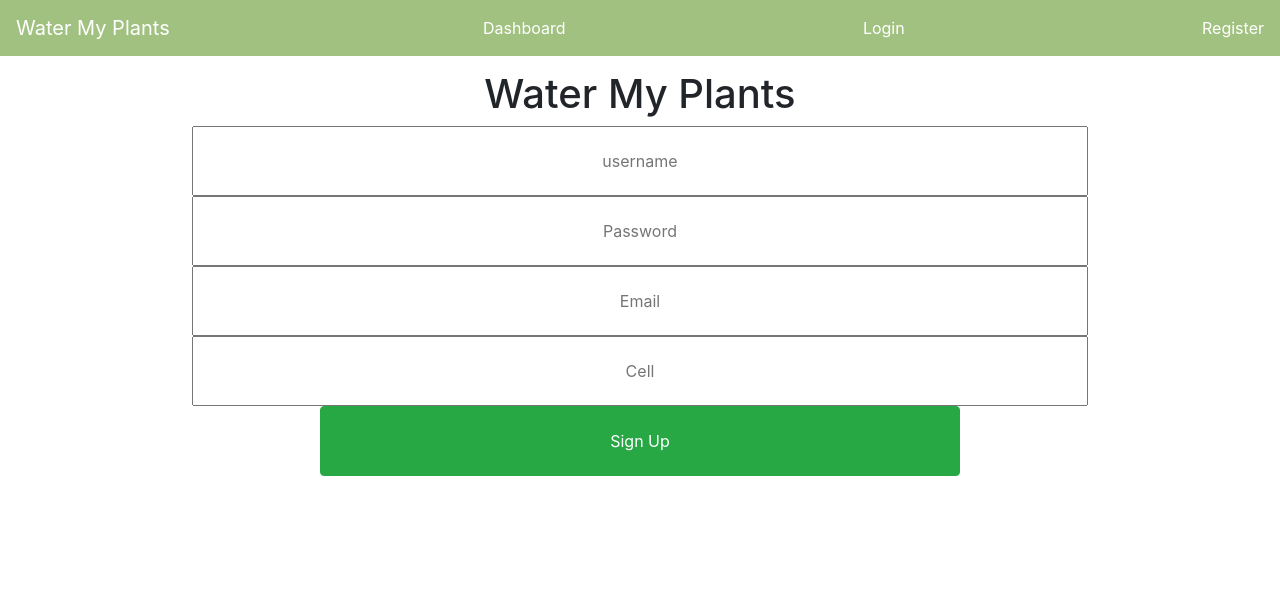
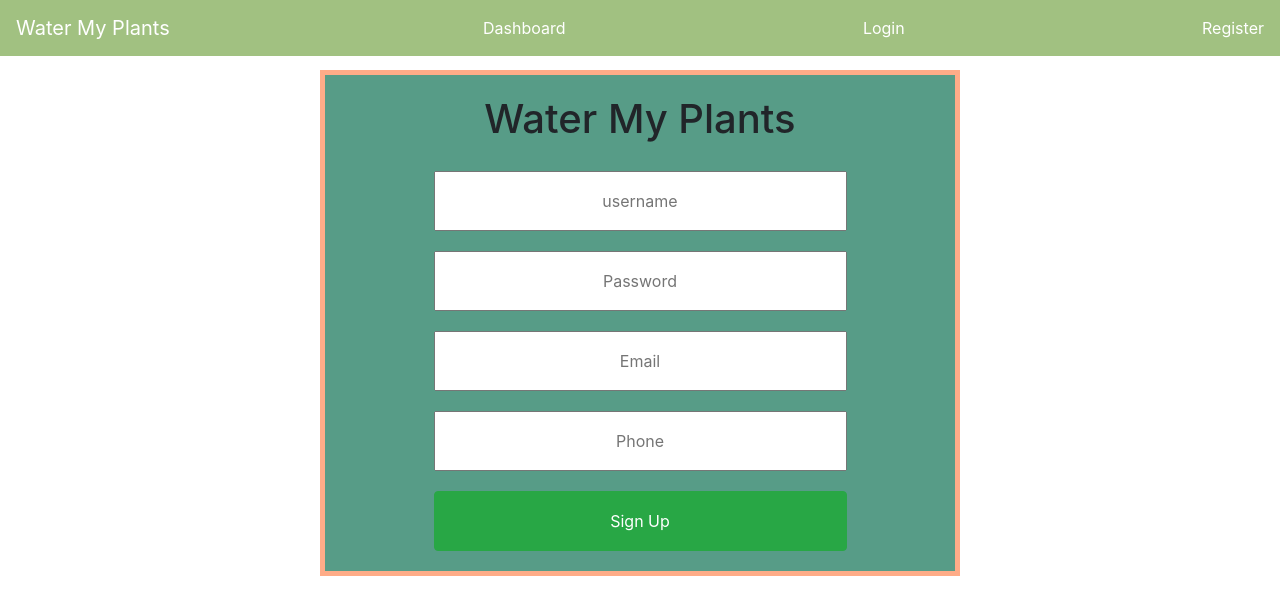
Before and after one commit to lambda-water-my-plants/Build-WaterMyPlants-FE, a React (Create React App) app in the folder water-my-plant/: page /register in a window 1280 px wide. Shown: the top 614 px of the page. Built offline with nearby package versions, Linux system fonts and the light colour scheme; no server answers.

Commit message:
registration is working

```diff
--- a/water-my-plant/src/components/Dashboard/Board.js
+++ b/water-my-plant/src/components/Dashboard/Board.js
@@ -26,7 +26,18 @@ class Board extends React.Component {
        })
    })
    .catch(err => console.log(err))
+ }
 
+ addPlant = event => {
+   event.preventDafault();
+
+   this.props.plants(res.data);
+
+   this.setState({
+     name: '',
+     description:''
+   });
+   axios.post(`https://watermyplantsbe.herokuapp.com/api/users/${id}/plants`)
  }
 
   render(){
@@ -36,7 +47,6 @@ class Board extends React.Component {
       <div className="dashboard">
         <h1> Dashboard </h1>
         <h2> WELCOME</h2>
-
         <div>{this.state.plants.map((plant) => (
           <div>
             <p>Plant Name: {plant.name}</p>
@@ -44,6 +54,7 @@ class Board extends React.Component {
             <p>Water plant: {plant.last_water}</p>
           </div>
         ))}</div>
+        <button> Update </button>
       </div>
     )
   }
--- a/water-my-plant/src/components/Form/Form.css
+++ b/water-my-plant/src/components/Form/Form.css
@@ -1,24 +1,18 @@
-
-div ul {
-  display: flex;
-  flex-direction: row;
-  justify-content: center;
-}
-
-li {
-  list-style-type: none;
-  border: 1px solid green;
-  width: 30%;
-  height: 25px;
-  margin: auto;
-  margin-right: 50px;
-}
-
 .form {
-  width: 100%;
+  width: 50%;
   margin: 0 auto;
   margin-top: 70px;
   display: flex;
   flex-direction: column;
   text-align: center;
+  border: 5px solid #FEAC88;
+  padding: 20px;
+  background-color: #579C87;
 }
+
+
+/* @ivory: #FCF9F4;
+@slate: #233D4D;
+@soft-teal: #579C87;
+@soft-green: #A1C181;
+@light-coral: #FEAC88; */
--- a/water-my-plant/src/components/Login/Login.css
+++ b/water-my-plant/src/components/Login/Login.css
@@ -1,19 +1,11 @@
-form {
-  display: flex;
-  flex-direction: column;
-  align-items: center;
+.input , .btn {
+  width: 70%;
+  height: 60px;
+  text-align: center;
+  font-size: 100%;
+  margin-top: 20px;
 }
 
-input, button {
-  width: 70%;
-  margin-top: 15px;
-  height: 70px;
-  text-align: center;
-  font-size: 100%;
+.btn {
+  border-radius: 25px;
 }
-
-button {
-  width: 50%;
-  border-radius: 12px;
-  margin-top: 10px;
-}
--- a/water-my-plant/src/components/Login/Login.js
+++ b/water-my-plant/src/components/Login/Login.js
@@ -32,7 +32,7 @@ class Login extends React.Component {
     return(
           <Form  onSubmit={this.handlePassword} className =''>
               <input
-                  className =''
+                  className ='input'
                   type="text"
                   placeholder="username or email"
                   name="username"
@@ -40,7 +40,7 @@ class Login extends React.Component {
                   onChange={this.handleInput}
               />
               <input
-                  className =''
+                  className ='input'
                   type= 'password'
                   placeholder= 'Password'
                   name='password'
@@ -48,7 +48,7 @@ class Login extends React.Component {
                   onChange={this.handleInput}
               />
 
-              <Button color = 'success' onClick={this.handlePassword}>Log in</Button>
+              <Button className="btn" color='success' onClick={this.handlePassword}>Log in</Button>
           </Form>
 
     );
--- a/water-my-plant/src/components/Register/Register.css
+++ b/water-my-plant/src/components/Register/Register.css
@@ -0,0 +1,11 @@
+.input , .btn {
+  width: 70%;
+  height: 60px;
+  text-align: center;
+  font-size: 100%;
+  margin-top: 20px;
+}
+
+.btn {
+  border-radius: 25px;
+}
--- a/water-my-plant/src/components/Register/Register.js
+++ b/water-my-plant/src/components/Register/Register.js
@@ -11,7 +11,7 @@ class Register extends React.Component {
           username: '',
           password: '',
           email: '',
-          cell: ''
+          phone: ''
       };
   }
   handleInput = event => {
@@ -22,8 +22,7 @@ class Register extends React.Component {
       axios
           .post('https://watermyplantsbe.herokuapp.com/api/register', this.state)
           .then(res => {
-            localStorage.setItem("token", res.data.token);
-            this.props.history.push(`/lists`);
+            this.props.history.push(`/login`);
          })
          .catch(err => console.log(err))
     }
@@ -34,7 +33,7 @@ class Register extends React.Component {
     return(
           <Form  onSubmit={this.handlePassword} className ='login-form'>
               <input
-                  className ='input-form'
+                  className ='input'
                   type="text"
                   placeholder="username"
                   name="username"
@@ -42,7 +41,7 @@ class Register extends React.Component {
                   onChange={this.handleInput}
               />
               <input
-                  className ='input-form'
+                  className ='input'
                   type= 'password'
                   placeholder= 'Password'
                   name='password'
@@ -50,7 +49,7 @@ class Register extends React.Component {
                   onChange={this.handleInput}
               />
               <input
-                  className ='input-form'
+                  className ='input'
                   type= 'email'
                   placeholder= 'Email'
                   name='email'
@@ -58,15 +57,15 @@ class Register extends React.Component {
                   onChange={this.handleInput}
               />
               <input
-                  className ='input-form'
+                  className ='input'
                   type= 'text'
-                  placeholder= 'Cell'
-                  name='cell'
-                  value={this.state.cell}
+                  placeholder= 'Phone'
+                  name='phone'
+                  value={this.state.phone}
                   onChange={this.handleInput}
               />
 
-              <Button color = 'success' onClick={this.handlePassword}>Sign Up</Button>
+              <Button className="btn" color = 'success' onClick={this.handlePassword}>Sign Up</Button>
           </Form>
     );
   }
```
